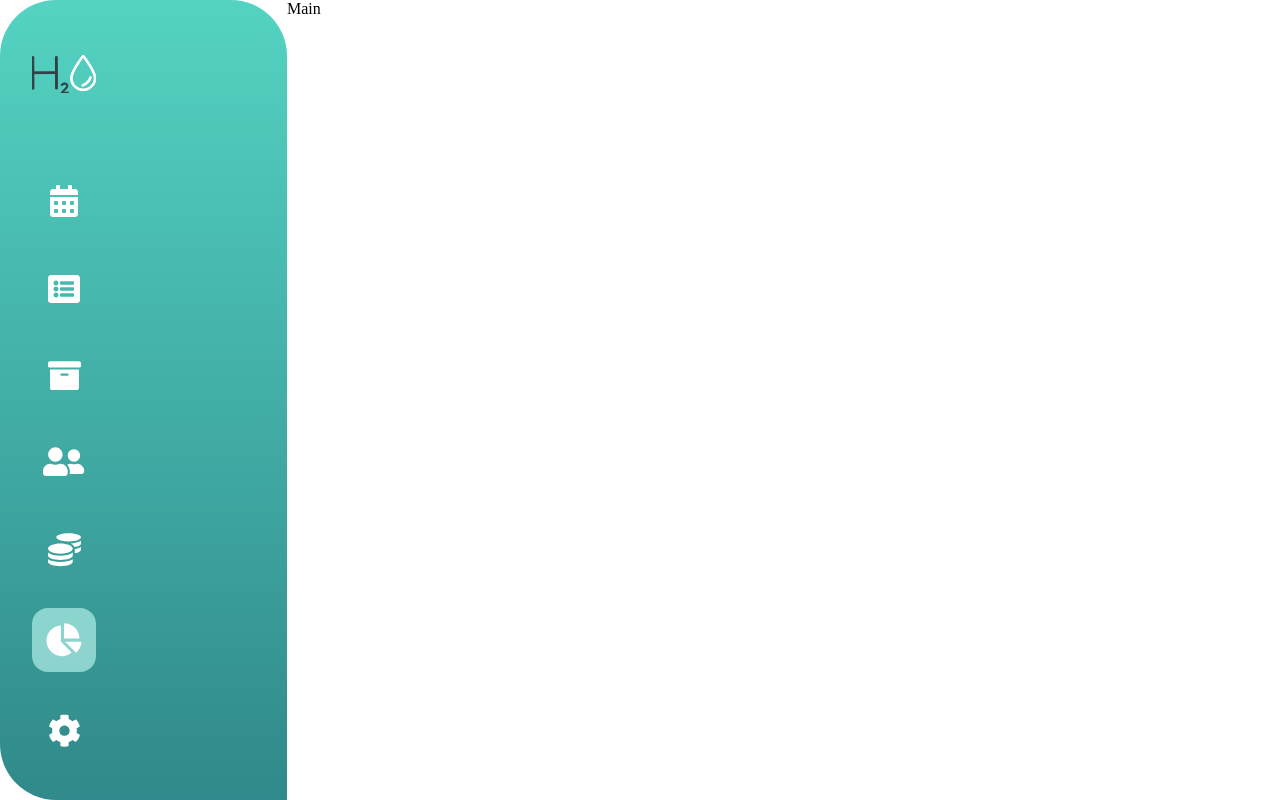
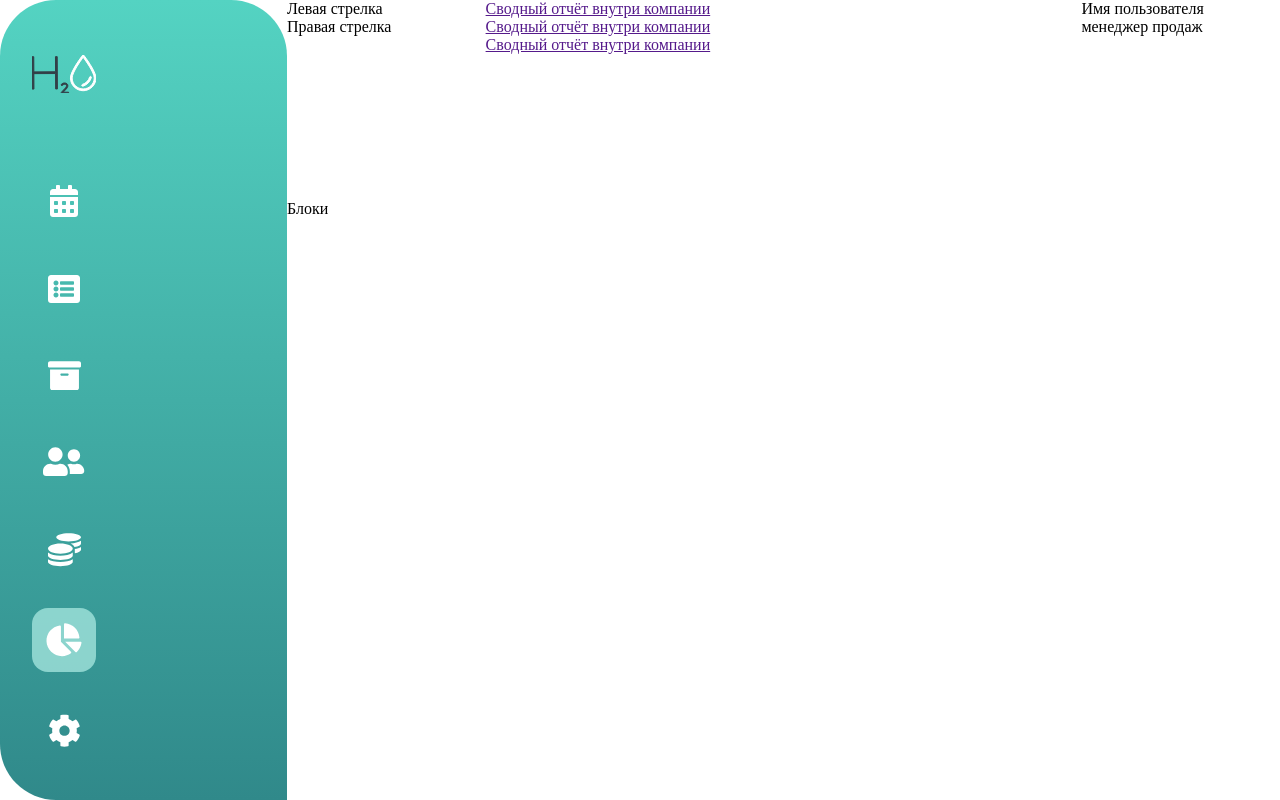
Before and after one commit to Sigizmund2012/h2o-test, a React (Vite) app: page / in a window 1280 px wide. Built offline with nearby package versions, Linux system fonts and the light colour scheme.

Commit message:
Implement css grid template

```diff
--- a/src/App.scss
+++ b/src/App.scss
@@ -1,6 +1,7 @@
 #root {
   min-height: 100vh;
-  display: flex;
-  flex-direction: row;
-  justify-content: flex-start;
+  display: grid;
+  grid-template-columns: repeat(6, 1fr);
+  grid-template-rows: repeat(4, 1fr);
+  gap: 0px;
 }
--- a/src/components/Main/Main.scss
+++ b/src/components/Main/Main.scss
@@ -0,0 +1,21 @@
+.header-tabs {
+  grid-column: span 3 / span 3;
+  grid-column-start: 3;
+  grid-row-start: 1;
+}
+
+.header-navigation {
+  grid-column-start: 2;
+  grid-row-start: 1;
+}
+
+.header-user {
+  grid-column-start: 6;
+}
+
+.main-content {
+  grid-column: span 5 / span 5;
+  grid-row: span 4 / span 4;
+  grid-column-start: 2;
+  grid-row-start: 2;
+}
--- a/src/components/Main/Main.tsx
+++ b/src/components/Main/Main.tsx
@@ -1,4 +1,30 @@
 import "./Main.scss";
 export default function Main() {
-  return <main>Main</main>;
+  return (
+    <>
+      <div className="header-navigation">
+        <div className="arrows">
+          <div className="arrow-left">Левая стрелка</div>
+          <div className="arrow-right">Правая стрелка</div>
+        </div>
+      </div>
+      <div className="header-tabs">
+        <div className="header-tabs__tab">
+          <a href="">Сводный отчёт внутри компании</a>
+        </div>
+        <div className="header-tabs__tab">
+          <a href="">Сводный отчёт внутри компании</a>
+        </div>
+        <div className="header-tabs__tab">
+          <a href="">Сводный отчёт внутри компании</a>
+        </div>
+      </div>
+      <div className="header-user">
+        <div className="header-user__photo"></div>
+        <div className="header-user__name">Имя пользователя</div>
+        <div className="header-user__position">менеджер продаж</div>
+      </div>
+      <div className="main-content">Блоки</div>
+    </>
+  );
 }
--- a/src/components/Sidebar/Sidebar.scss
+++ b/src/components/Sidebar/Sidebar.scss
@@ -4,6 +4,8 @@
   width: 287px;
   border-radius: 56px 56px 0 56px;
   background-image: linear-gradient(to bottom, #54d3c2, #30898a);
+
+  grid-row: span 5 / span 5;
 }
 
 .logo {
```
